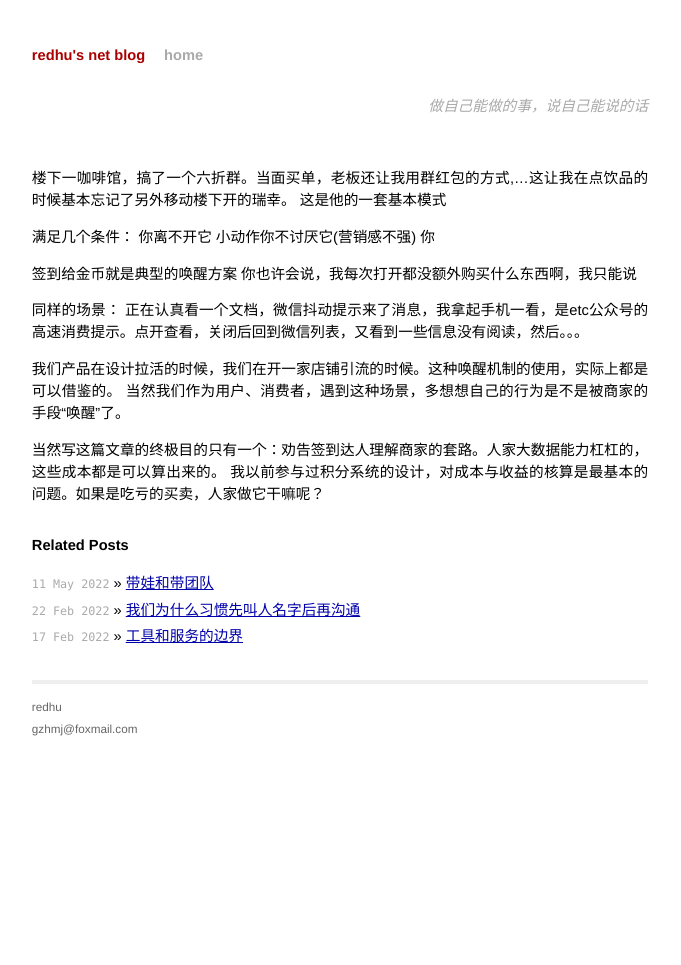
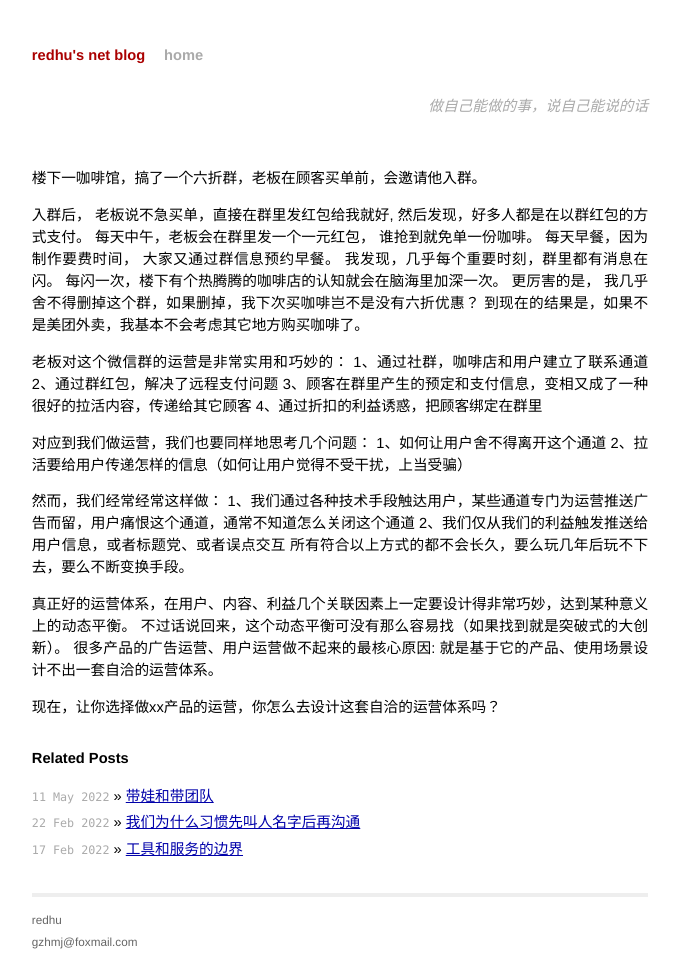
Before and after one commit to redhu/redhu.github.io, a Jekyll site: the page built from _posts/2022-2-16-为什么咖啡馆老板拉了个六折群.md, in a window 1280 px wide. Shown: the whole page, without its empty margins (300-981 px from the left). Built offline with Jekyll 4.4.1, drawn with Linux system fonts in a browser that asks for light colours; our own code applies the rules of GitHub Pages for plain Markdown files; comment, search, counter and statistics services are not loaded; before the commit the page ends 944 px from its top, so only the background shows below that.

```diff
--- a/_posts/2022-2-16-为什么咖啡馆老板拉了个六折群.md
+++ b/_posts/2022-2-16-为什么咖啡馆老板拉了个六折群.md
@@ -1,19 +1,36 @@
-楼下一咖啡馆，搞了一个六折群。当面买单，老板还让我用群红包的方式,...这让我在点饮品的时候基本忘记了另外移动楼下开的瑞幸。
-这是他的一套基本模式
+楼下一咖啡馆，搞了一个六折群，老板在顾客买单前，会邀请他入群。
 
-满足几个条件：
-你离不开它
-小动作你不讨厌它(营销感不强)
-你
+入群后，
+老板说不急买单，直接在群里发红包给我就好,
+然后发现，好多人都是在以群红包的方式支付。
+每天中午，老板会在群里发一个一元红包，
+谁抢到就免单一份咖啡。
+每天早餐，因为制作要费时间，
+大家又通过群信息预约早餐。
+我发现，几乎每个重要时刻，群里都有消息在闪。
+每闪一次，楼下有个热腾腾的咖啡店的认知就会在脑海里加深一次。
+更厉害的是，
+我几乎舍不得删掉这个群，如果删掉，我下次买咖啡岂不是没有六折优惠？
+到现在的结果是，如果不是美团外卖，我基本不会考虑其它地方购买咖啡了。
 
-签到给金币就是典型的唤醒方案
-你也许会说，我每次打开都没额外购买什么东西啊，我只能说
+老板对这个微信群的运营是非常实用和巧妙的：
+1、通过社群，咖啡店和用户建立了联系通道
+2、通过群红包，解决了远程支付问题
+3、顾客在群里产生的预定和支付信息，变相又成了一种很好的拉活内容，传递给其它顾客
+4、通过折扣的利益诱惑，把顾客绑定在群里
 
-同样的场景：
-正在认真看一个文档，微信抖动提示来了消息，我拿起手机一看，是etc公众号的高速消费提示。点开查看，关闭后回到微信列表，又看到一些信息没有阅读，然后。。。
+对应到我们做运营，我们也要同样地思考几个问题：
+1、如何让用户舍不得离开这个通道
+2、拉活要给用户传递怎样的信息（如何让用户觉得不受干扰，上当受骗）
 
-我们产品在设计拉活的时候，我们在开一家店铺引流的时候。这种唤醒机制的使用，实际上都是可以借鉴的。
-当然我们作为用户、消费者，遇到这种场景，多想想自己的行为是不是被商家的手段“唤醒”了。
+然而，我们经常经常这样做：
+1、我们通过各种技术手段触达用户，某些通道专门为运营推送广告而留，用户痛恨这个通道，通常不知道怎么关闭这个通道
+2、我们仅从我们的利益触发推送给用户信息，或者标题党、或者误点交互
+所有符合以上方式的都不会长久，要么玩几年后玩不下去，要么不断变换手段。
 
-当然写这篇文章的终极目的只有一个：劝告签到达人理解商家的套路。人家大数据能力杠杠的，这些成本都是可以算出来的。
-我以前参与过积分系统的设计，对成本与收益的核算是最基本的问题。如果是吃亏的买卖，人家做它干嘛呢？
+真正好的运营体系，在用户、内容、利益几个关联因素上一定要设计得非常巧妙，达到某种意义上的动态平衡。
+不过话说回来，这个动态平衡可没有那么容易找（如果找到就是突破式的大创新）。
+很多产品的广告运营、用户运营做不起来的最核心原因:
+就是基于它的产品、使用场景设计不出一套自洽的运营体系。
+
+现在，让你选择做xx产品的运营，你怎么去设计这套自洽的运营体系吗？
```
